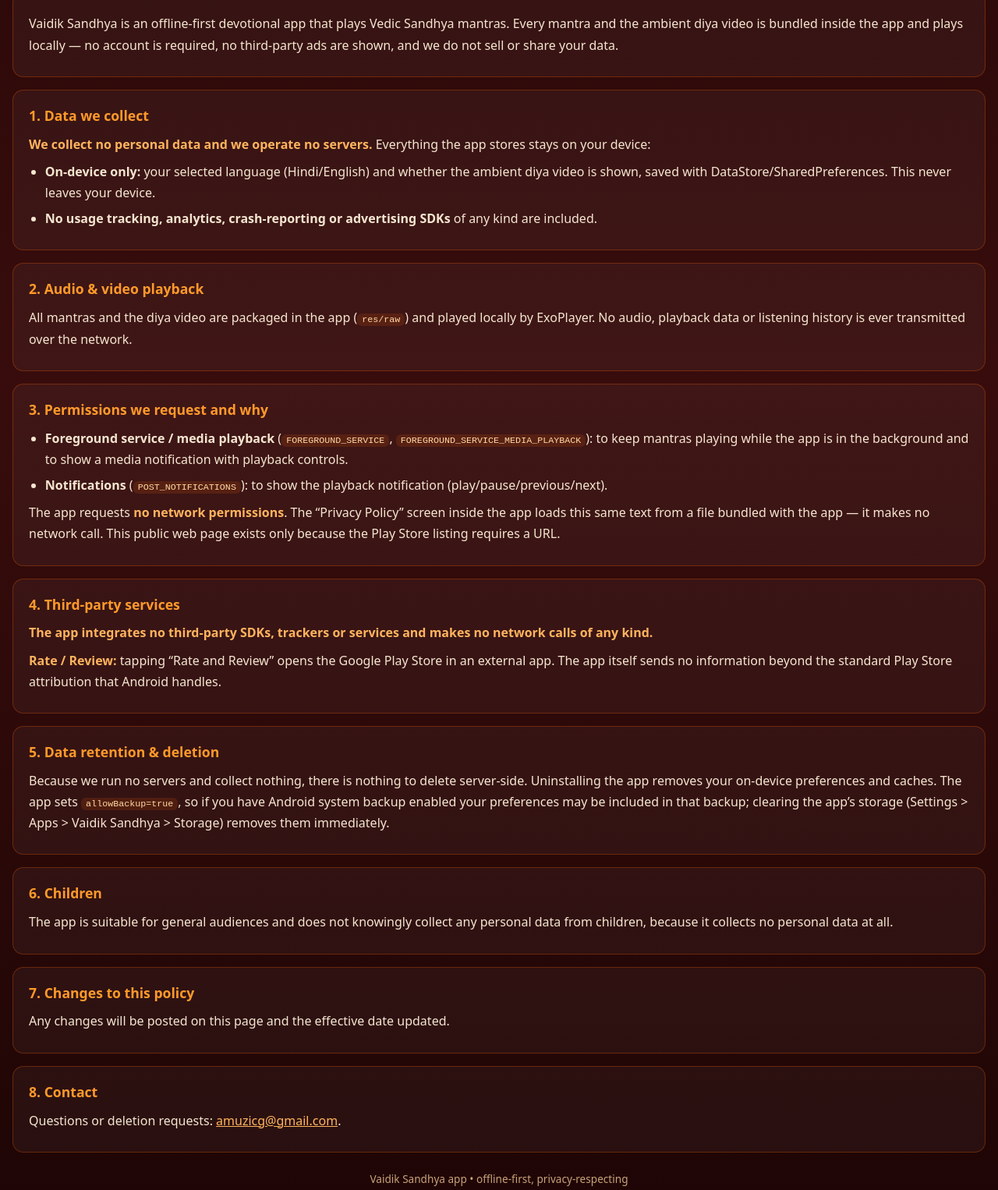
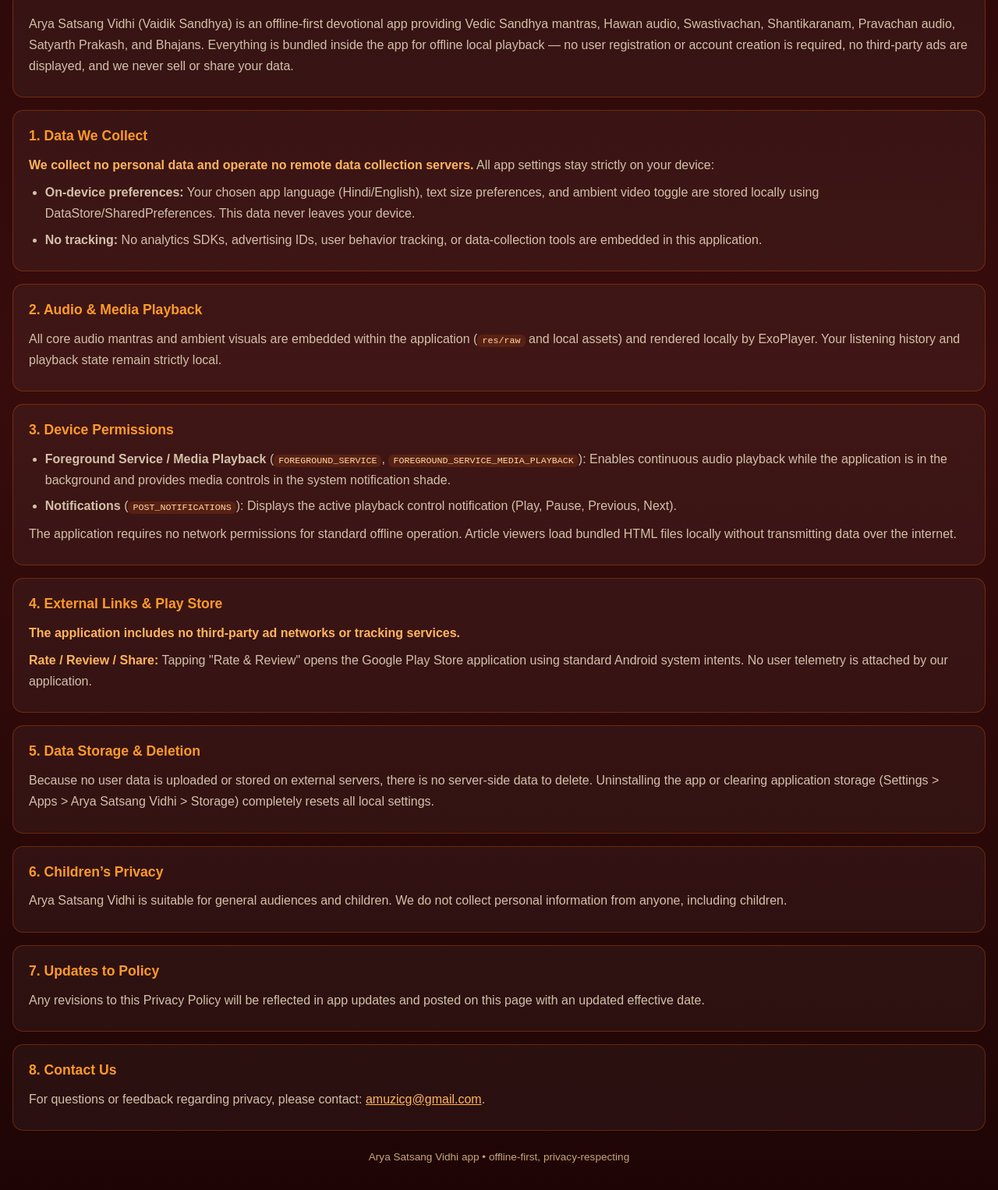
Before and after one commit to akkisjoy/amuzicg-privacy, a plain HTML site: page privacy-vaidik-sandhya.html in a window 1280 px wide. Shown: the part 233-1759 px from the top of the page at 78% size. Drawn offline with Linux system fonts and the light colour scheme; a web font is replaced by a local one.

Commit message:
Update privacy policy for Arya Satsang Vidhi

```diff
--- a/privacy-vaidik-sandhya.html
+++ b/privacy-vaidik-sandhya.html
@@ -3,14 +3,26 @@
 <head>
 <meta charset="utf-8">
 <meta name="viewport" content="width=device-width, initial-scale=1">
-<title>Privacy Policy — Vaidik Sandhya</title>
+<title>Privacy Policy — Arya Satsang Vidhi</title>
 <style>
+  @font-face {
+    font-family: 'Raleway';
+    src: url('fonts/raleway.otf');
+  }
+  @font-face {
+    font-family: 'RalewaySB';
+    src: url('fonts/ralewaySB.otf');
+    font-weight: bold;
+  }
   * { box-sizing: border-box; }
   body {
     margin: 0; padding: 0 0 40px 0;
-    font-family: system-ui, -apple-system, 'Segoe UI', Roboto, Arial, sans-serif;
-    line-height: 1.7; color: #F5E6D0;
+    font-family: 'Raleway', sans-serif;
+    line-height: 1.7; color: #D2C1A8;
     background: linear-gradient(180deg, #2A0808 0%, #380C0C 40%, #1E0505 100%);
+  }
+  h1, h2, h3, h4, h5, h6, b, strong {
+    font-family: 'RalewaySB', sans-serif;
   }
   .hero {
     text-align: center; padding: 36px 24px 20px 24px;
@@ -41,64 +53,64 @@
 
 <div class="hero">
   <div class="om">ॐ</div>
-  <h1>Privacy Policy — Vaidik Sandhya</h1>
-  <p class="muted">App: Vaidik Sandhya (<code>amuzicg.vaidiksandhya</code>) &bull; Effective: 24 September 2026 &bull; Contact: <a href="mailto:amuzicg@gmail.com">amuzicg@gmail.com</a></p>
+  <h1>Privacy Policy — Arya Satsang Vidhi</h1>
+  <p class="muted">App: Arya Satsang Vidhi (<code>amuzicg.vaidiksandhya</code>) &bull; Effective: 24 September 2026 &bull; Contact: <a href="mailto:amuzicg@gmail.com">amuzicg@gmail.com</a></p>
 </div>
 
 <div class="card">
-<p>Vaidik Sandhya is an offline-first devotional app that plays Vedic Sandhya mantras. Every mantra and the ambient diya video is bundled inside the app and plays locally — no account is required, no third-party ads are shown, and we do not sell or share your data.</p>
+<p>Arya Satsang Vidhi (Vaidik Sandhya) is an offline-first devotional app providing Vedic Sandhya mantras, Hawan audio, Swastivachan, Shantikaranam, Pravachan audio, Satyarth Prakash, and Bhajans. Everything is bundled inside the app for offline local playback — no user registration or account creation is required, no third-party ads are displayed, and we never sell or share your data.</p>
 </div>
 
 <div class="card">
-<h2>1. Data we collect</h2>
-<p><strong>We collect no personal data and we operate no servers.</strong> Everything the app stores stays on your device:</p>
+<h2>1. Data We Collect</h2>
+<p><strong>We collect no personal data and operate no remote data collection servers.</strong> All app settings stay strictly on your device:</p>
 <ul>
-<li><strong>On-device only:</strong> your selected language (Hindi/English) and whether the ambient diya video is shown, saved with DataStore/SharedPreferences. This never leaves your device.</li>
-<li><strong>No usage tracking, analytics, crash-reporting or advertising SDKs</strong> of any kind are included.</li>
+<li><strong>On-device preferences:</strong> Your chosen app language (Hindi/English), text size preferences, and ambient video toggle are stored locally using DataStore/SharedPreferences. This data never leaves your device.</li>
+<li><strong>No tracking:</strong> No analytics SDKs, advertising IDs, user behavior tracking, or data-collection tools are embedded in this application.</li>
 </ul>
 </div>
 
 <div class="card">
-<h2>2. Audio &amp; video playback</h2>
-<p>All mantras and the diya video are packaged in the app (<code>res/raw</code>) and played locally by ExoPlayer. No audio, playback data or listening history is ever transmitted over the network.</p>
+<h2>2. Audio &amp; Media Playback</h2>
+<p>All core audio mantras and ambient visuals are embedded within the application (<code>res/raw</code> and local assets) and rendered locally by ExoPlayer. Your listening history and playback state remain strictly local.</p>
 </div>
 
 <div class="card">
-<h2>3. Permissions we request and why</h2>
+<h2>3. Device Permissions</h2>
 <ul>
-<li><strong>Foreground service / media playback</strong> (<code>FOREGROUND_SERVICE</code>, <code>FOREGROUND_SERVICE_MEDIA_PLAYBACK</code>): to keep mantras playing while the app is in the background and to show a media notification with playback controls.</li>
-<li><strong>Notifications</strong> (<code>POST_NOTIFICATIONS</code>): to show the playback notification (play/pause/previous/next).</li>
+<li><strong>Foreground Service / Media Playback</strong> (<code>FOREGROUND_SERVICE</code>, <code>FOREGROUND_SERVICE_MEDIA_PLAYBACK</code>): Enables continuous audio playback while the application is in the background and provides media controls in the system notification shade.</li>
+<li><strong>Notifications</strong> (<code>POST_NOTIFICATIONS</code>): Displays the active playback control notification (Play, Pause, Previous, Next).</li>
 </ul>
-<p>The app requests <strong>no network permissions</strong>. The “Privacy Policy” screen inside the app loads this same text from a file bundled with the app — it makes no network call. This public web page exists only because the Play Store listing requires a URL.</p>
+<p>The application requires no network permissions for standard offline operation. Article viewers load bundled HTML files locally without transmitting data over the internet.</p>
 </div>
 
 <div class="card">
-<h2>4. Third-party services</h2>
-<p><strong>The app integrates no third-party SDKs, trackers or services and makes no network calls of any kind.</strong></p>
-<p><strong>Rate / Review:</strong> tapping “Rate and Review” opens the Google Play Store in an external app. The app itself sends no information beyond the standard Play Store attribution that Android handles.</p>
+<h2>4. External Links &amp; Play Store</h2>
+<p><strong>The application includes no third-party ad networks or tracking services.</strong></p>
+<p><strong>Rate / Review / Share:</strong> Tapping "Rate &amp; Review" opens the Google Play Store application using standard Android system intents. No user telemetry is attached by our application.</p>
 </div>
 
 <div class="card">
-<h2>5. Data retention &amp; deletion</h2>
-<p>Because we run no servers and collect nothing, there is nothing to delete server-side. Uninstalling the app removes your on-device preferences and caches. The app sets <code>allowBackup=true</code>, so if you have Android system backup enabled your preferences may be included in that backup; clearing the app’s storage (Settings &gt; Apps &gt; Vaidik Sandhya &gt; Storage) removes them immediately.</p>
+<h2>5. Data Storage &amp; Deletion</h2>
+<p>Because no user data is uploaded or stored on external servers, there is no server-side data to delete. Uninstalling the app or clearing application storage (Settings &gt; Apps &gt; Arya Satsang Vidhi &gt; Storage) completely resets all local settings.</p>
 </div>
 
 <div class="card">
-<h2>6. Children</h2>
-<p>The app is suitable for general audiences and does not knowingly collect any personal data from children, because it collects no personal data at all.</p>
+<h2>6. Children’s Privacy</h2>
+<p>Arya Satsang Vidhi is suitable for general audiences and children. We do not collect personal information from anyone, including children.</p>
 </div>
 
 <div class="card">
-<h2>7. Changes to this policy</h2>
-<p>Any changes will be posted on this page and the effective date updated.</p>
+<h2>7. Updates to Policy</h2>
+<p>Any revisions to this Privacy Policy will be reflected in app updates and posted on this page with an updated effective date.</p>
 </div>
 
 <div class="card">
-<h2>8. Contact</h2>
-<p>Questions or deletion requests: <a href="mailto:amuzicg@gmail.com">amuzicg@gmail.com</a>.</p>
+<h2>8. Contact Us</h2>
+<p>For questions or feedback regarding privacy, please contact: <a href="mailto:amuzicg@gmail.com">amuzicg@gmail.com</a>.</p>
 </div>
 
-<p class="foot">Vaidik Sandhya app • offline-first, privacy-respecting</p>
+<p class="foot">Arya Satsang Vidhi app • offline-first, privacy-respecting</p>
 
 </body>
 </html>
```
Also changed, not shown: index.html (+2 -2 lines), privacy-music.html (+7 -5 lines).
